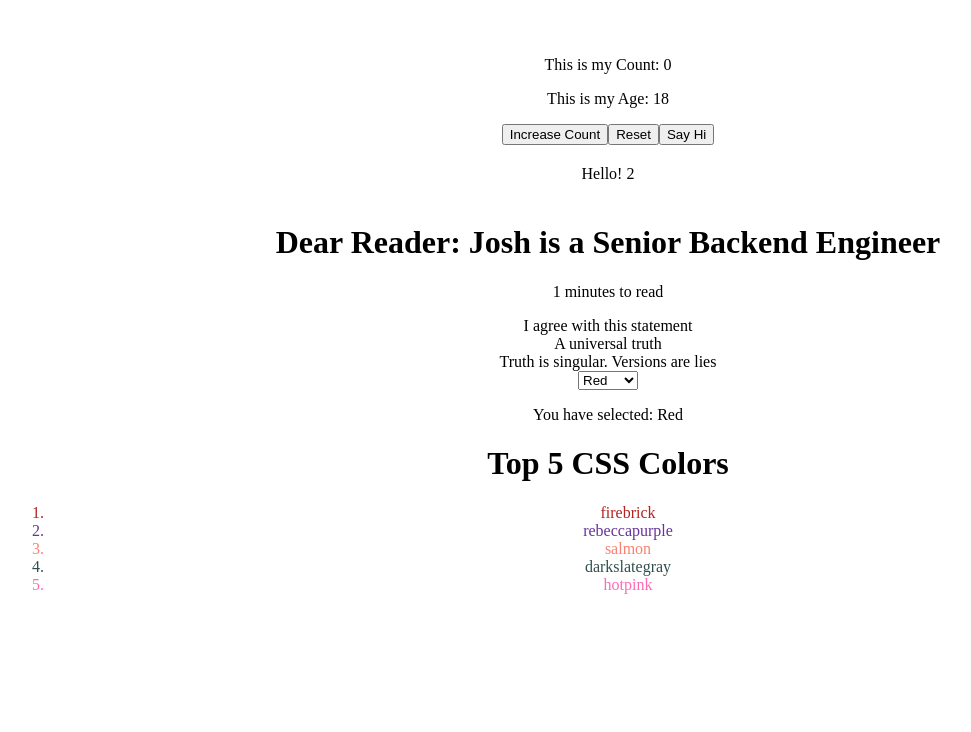
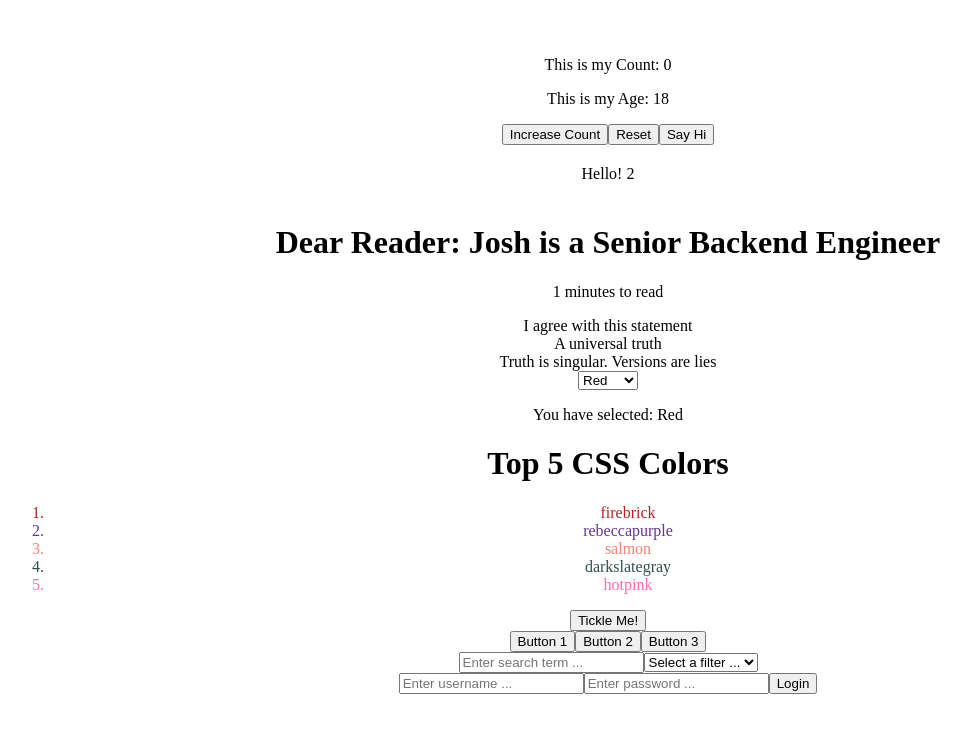
Before and after one commit to joshwizard/React-App-Classwork, a React (Vite) app: page / in a window 1280 px wide. Shown: the top 732 px of the page, without its empty margins (32-1003 px from the left). Built offline with nearby package versions, Linux system fonts and the light colour scheme.

Commit message:
Added Change, Login and Tickle to test events handlers

```diff
--- a/src/App.jsx
+++ b/src/App.jsx
@@ -11,6 +11,9 @@ import ParentComponent from './components/Props'
 import BlogPost from './components/BlogContent'
 import ColorSelector from './components/Color'
 import ColorList from './components/Lists'
+import { MultiButton, Tickle } from './components/Tickle'
+import Change from './components/Change'
+import Login from './components/Login'
 
 function App() {
   const [count, setCount] = useState(0)
@@ -22,6 +25,11 @@ function App() {
     <BlogPost />
     <ColorSelector />
     <ColorList />
+    <Tickle />
+    <MultiButton />
+    <Change />
+    <Login />
+
     {/* <Navbar /> */}
     {/* <Greeting name="Josh" age="20" gender="male" isAdmin="false"/> */}
     {/* <Profile /> */}
--- /dev/null
+++ b/src/components/Change.jsx
@@ -0,0 +1,24 @@
+import React from "react";
+
+function Change() {
+    function handleChange(event) {
+        console.log(`${event.target.name}: ${event.target.value}`)
+    }
+    return (
+        <div>
+            <input
+            type="text"
+            name="search"
+            onChange={handleChange}
+            placeholder="Enter search term ..."/>
+
+            <select name="filter" onChange={handleChange}>
+                <option value="all">Select a filter ...</option>
+                <option value="completed">Completed</option>
+                <option value="incomplete">Incomplete</option>
+            </select>
+        </div>
+    )
+}
+
+export default Change
--- /dev/null
+++ b/src/components/Login.jsx
@@ -0,0 +1,17 @@
+import React from "react";
+
+function Login () {
+    function handleSubmit(event) {
+        event.preventDefault()
+        console.log("I submit")
+    }
+    return (
+        <form onSubmit={handleSubmit}>
+            <input type="text" name="username" placeholder="Enter username ..."/>
+            <input type="password" name="password" placeholder="Enter password ..."/>
+            <button>Login</button>
+        </form>
+    )
+}
+
+export default Login
--- /dev/null
+++ b/src/components/Tickle.jsx
@@ -0,0 +1,29 @@
+import React from "react";
+
+function Tickle() {
+    function tickler() {
+        alert("This is React Buddy")
+    }
+
+    return (
+        <>
+            <button onClick={tickler}>Tickle Me!</button>
+        </>
+    )
+}
+
+function MultiButton() {
+    function handleClick(number) {
+        console.log(`Button ${number} was deleted`)
+    }
+
+    return (
+        <div>
+            <button onClick={() => handleClick(1)}>Button 1</button>
+            <button onClick={() => handleClick(2)}>Button 2</button>
+            <button onClick={() => handleClick(3)}>Button 3</button>
+        </div>
+    )
+}
+
+export { Tickle, MultiButton }
```
